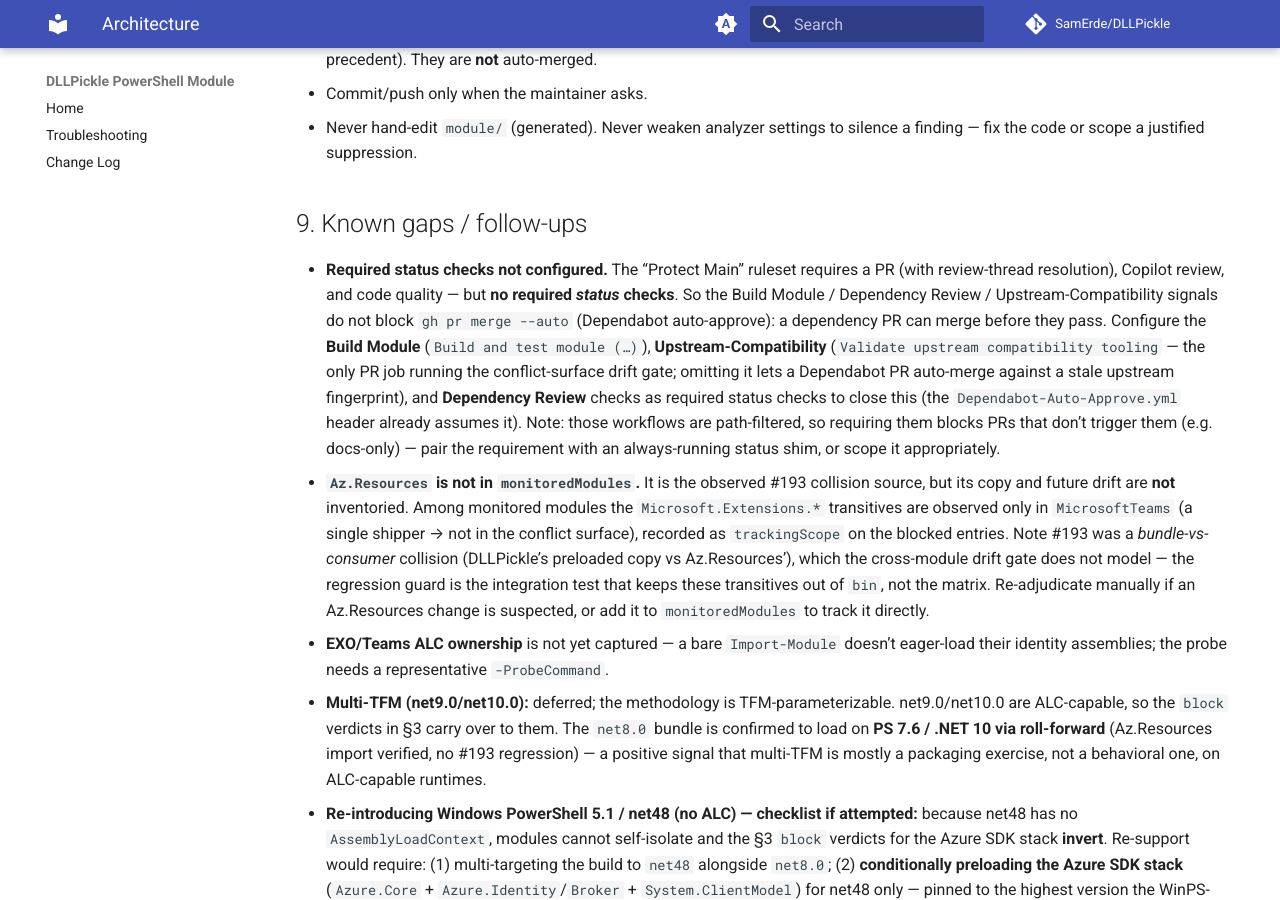
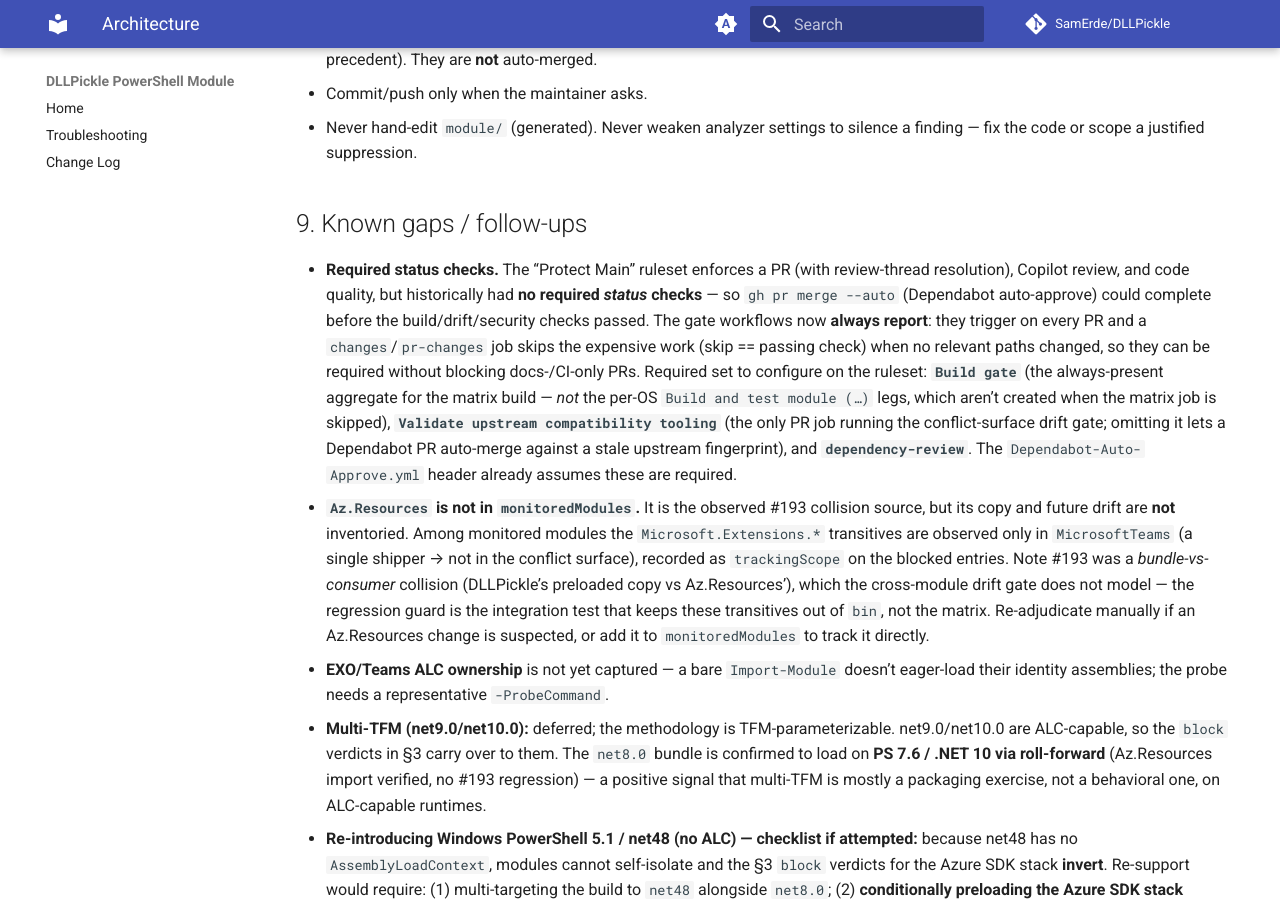
Before and after one commit to SamErde/DLLPickle, an MkDocs documentation site: the page built from docs/Architecture.md, in a window 1280 px wide and 900 px high, scrolled down 5172 px. Built offline with MkDocs 1.6.1 and Material for MkDocs 9.7.7, drawn with Linux system fonts in a browser that asks for light colours; comment, search, counter and statistics services are not loaded.

Commit message:
docs: require Build gate (not per-OS legs) in the §9 required-checks note
Aligns the architecture note with #228: the gate workflows now always report
(skip == passing check), so they can be required without blocking docs-/CI-only
PRs. The matrix build's required-check target is the always-present aggregate
"Build gate" (the per-OS "Build and test module (...)" contexts aren't created
when the matrix job is skipped). Required set: Build gate, Validate upstream
compatibility tooling, dependency-review.

Co-Authored-By: Claude Opus 4.8 <noreply@anthropic.com>

```diff
--- a/docs/Architecture.md
+++ b/docs/Architecture.md
@@ -117,7 +117,7 @@ When changing the preload contract, follow this loop:
 
 ## 9. Known gaps / follow-ups
 
-- **Required status checks not configured.** The "Protect Main" ruleset requires a PR (with review-thread resolution), Copilot review, and code quality — but **no required *status* checks**. So the Build Module / Dependency Review / Upstream-Compatibility signals do not block `gh pr merge --auto` (Dependabot auto-approve): a dependency PR can merge before they pass. Configure the **Build Module** (`Build and test module (…)`), **Upstream-Compatibility** (`Validate upstream compatibility tooling` — the only PR job running the conflict-surface drift gate; omitting it lets a Dependabot PR auto-merge against a stale upstream fingerprint), and **Dependency Review** checks as required status checks to close this (the `Dependabot-Auto-Approve.yml` header already assumes it). Note: those workflows are path-filtered, so requiring them blocks PRs that don't trigger them (e.g. docs-only) — pair the requirement with an always-running status shim, or scope it appropriately.
+- **Required status checks.** The "Protect Main" ruleset enforces a PR (with review-thread resolution), Copilot review, and code quality, but historically had **no required *status* checks** — so `gh pr merge --auto` (Dependabot auto-approve) could complete before the build/drift/security checks passed. The gate workflows now **always report**: they trigger on every PR and a `changes`/`pr-changes` job skips the expensive work (skip == passing check) when no relevant paths changed, so they can be required without blocking docs-/CI-only PRs. Required set to configure on the ruleset: **`Build gate`** (the always-present aggregate for the matrix build — *not* the per-OS `Build and test module (…)` legs, which aren't created when the matrix job is skipped), **`Validate upstream compatibility tooling`** (the only PR job running the conflict-surface drift gate; omitting it lets a Dependabot PR auto-merge against a stale upstream fingerprint), and **`dependency-review`**. The `Dependabot-Auto-Approve.yml` header already assumes these are required.
 - **`Az.Resources` is not in `monitoredModules`.** It is the observed #193 collision source, but its copy and future drift are **not** inventoried. Among monitored modules the `Microsoft.Extensions.*` transitives are observed only in `MicrosoftTeams` (a single shipper → not in the conflict surface), recorded as `trackingScope` on the blocked entries. Note #193 was a *bundle-vs-consumer* collision (DLLPickle's preloaded copy vs Az.Resources'), which the cross-module drift gate does not model — the regression guard is the integration test that keeps these transitives out of `bin`, not the matrix. Re-adjudicate manually if an Az.Resources change is suspected, or add it to `monitoredModules` to track it directly.
 - **EXO/Teams ALC ownership** is not yet captured — a bare `Import-Module` doesn't eager-load their identity assemblies; the probe needs a representative `-ProbeCommand`.
 - **Multi-TFM (net9.0/net10.0):** deferred; the methodology is TFM-parameterizable. net9.0/net10.0 are ALC-capable, so the `block` verdicts in §3 carry over to them. The `net8.0` bundle is confirmed to load on **PS 7.6 / .NET 10 via roll-forward** (Az.Resources import verified, no #193 regression) — a positive signal that multi-TFM is mostly a packaging exercise, not a behavioral one, on ALC-capable runtimes.
```
